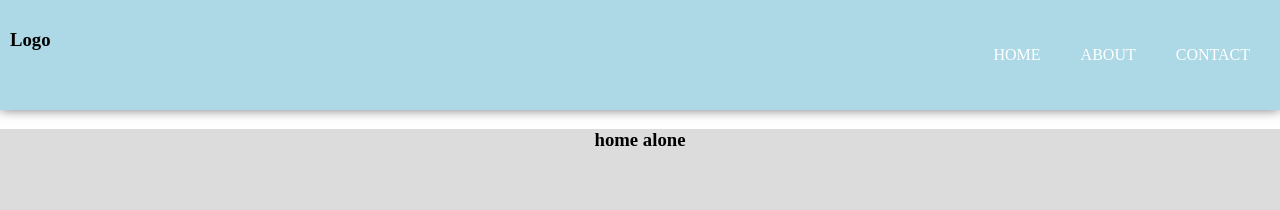
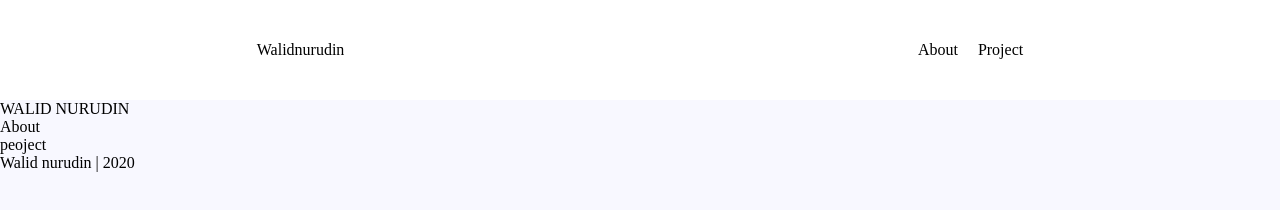
Before and after one commit to Walidnurudin/Walidnurudin.github.io, a website: page index.html in a window 1280 px wide. Drawn offline with Linux system fonts and the light colour scheme.

Commit message:
add sass

```diff
--- a/index.html
+++ b/index.html
@@ -4,50 +4,29 @@
     <meta charset="UTF-8">
     <meta name="viewport" content="width=device-width, initial-scale=1.0">
     <meta http-equiv="X-UA-Compatible" content="ie=edge">
-    <title>Document</title>
-    <style>
-        body {
-            margin: 0px;
-            padding: 0px;
-        }
-
-        nav {
-            display: flex;
-            background-color: lightblue;
-            justify-content: space-between;
-            padding: 10px;
-            box-shadow: 0 0 11px #777;
-        }
-
-        nav ul {
-            display: flex;
-            color: #fff;
-            text-transform: uppercase;
-        }
-
-        nav ul li {
-            list-style-type: none;
-            padding: 20px;
-        }
-
-        .content1 {
-            height: 100vh;
-            text-align: center;
-            background-color: gainsboro;
-        }
-    </style>
+    <title>Walid nurudin</title>
+    <link rel="stylesheet" href="style.css">
 </head>
 <body>
+    <!-- navbar -->
     <nav>
-            <h3>Logo</h3>
-            <ul>
-                <li>home</li>
-                <li>about</li>
-                <li>contact</li>
-            </ul>
+        <div>Walidnurudin</div>
+        <ul>
+            <li>About</li>
+            <li>Project</li>
+        </ul>
     </nav>
-    <section class="content1">
-        <h3>home alone</h3>
-    </section>
+
+    <!-- hero -->
+    <div class="hero">WALID NURUDIN</div>
+
+    <!-- about -->
+    <div class="about">About</div>
+
+    <!-- project -->
+    <div class="project">peoject</div>
+
+    <!-- footer -->
+    <footer>Walid nurudin | 2020</footer>
 </body>
 </html>
--- /dev/null
+++ b/style.scss
@@ -0,0 +1,42 @@
+body {
+    background-color: ghostwhite;
+    padding: 0;
+    margin: 0;
+}
+
+/* NAVBAR */
+nav {
+    display: flex;
+    justify-content: space-around;
+    align-items: center;
+    background-color: white;
+    height: 100px;
+    ul {
+        display: flex;
+        li {
+            list-style: none;
+            margin-left: 20px;
+        }
+    }
+}
+
+
+/* HERO */
+.hero {
+
+}
+
+/* ABOUT */
+.about {
+
+}
+
+/* PROJECT */
+.project {
+
+}
+
+/* FOOTER */
+footer {
+
+}
```
Also changed, not shown: package.json (added, +22 -0 lines), style.css (added), 3 other files.
